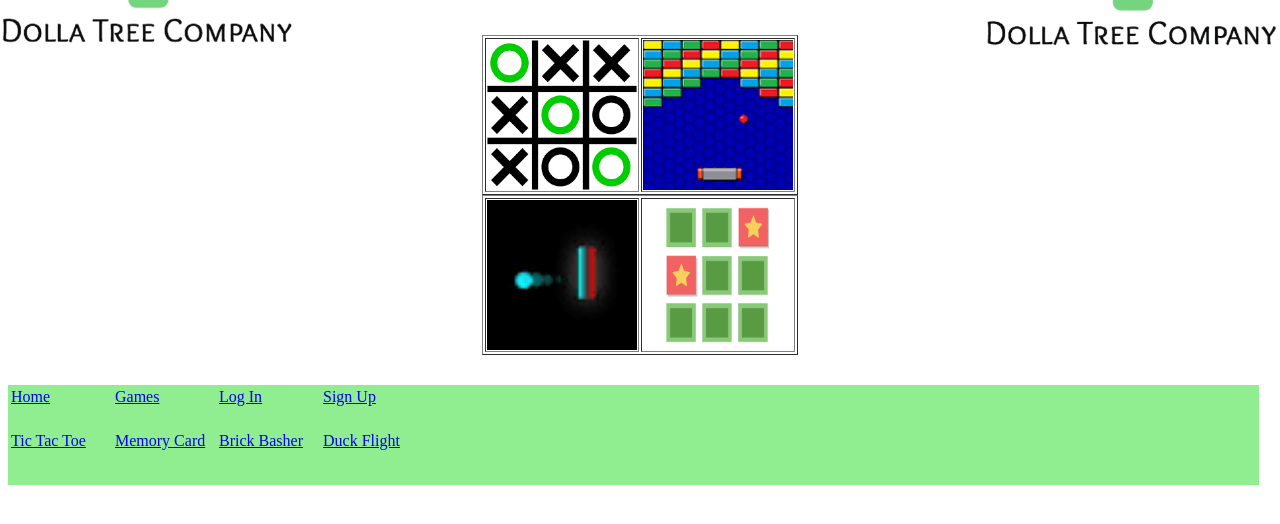
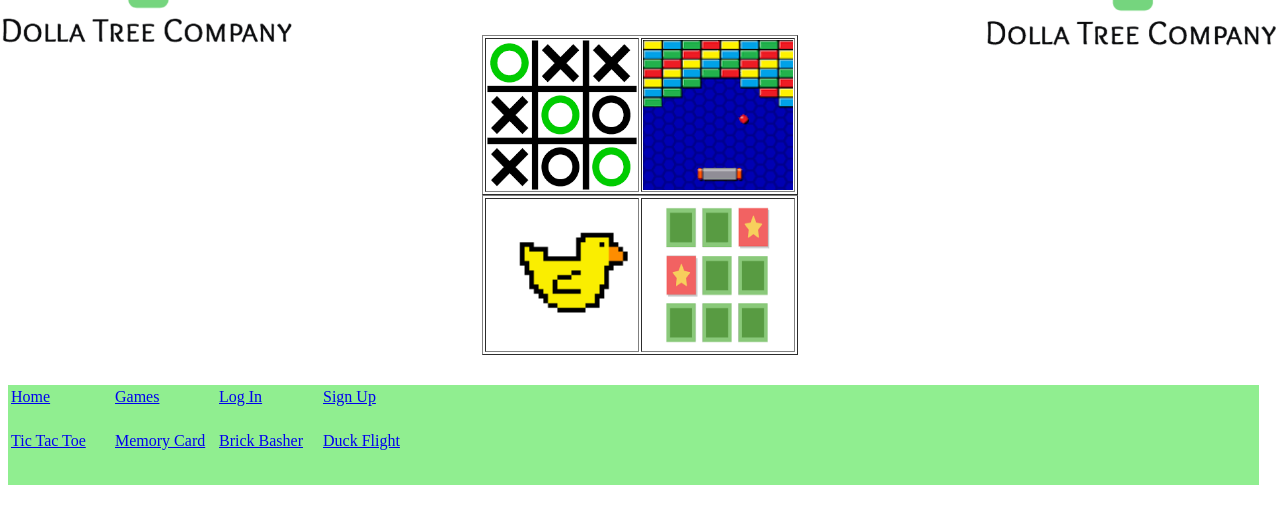
Before and after one commit to gongpengjun/422_Project2, a PHP site: page /dolla.php in a window 1280 px wide. Shown: the part 139-663 px from the top of the page. Run offline with PHP 8.4, Linux system fonts and the light colour scheme.

Commit message:
edited dolla.php to have duck img

```diff
--- a/dolla.php
+++ b/dolla.php
@@ -25,7 +25,7 @@
 		<td><a href = "blockbreaker.php"><img src="bricks.png" alt="Block breaker" height="150" width="150"></img></a></td>
 	</table>
 	<table id="table" name="table" border="1" align="center">
-		<td><a href = "navigator.php"><img src="navigate.png" alt="Navigator" height="150" width="150"></img></a></td>
+		<td><a href = "navigator.php"><img src="duckIMG.png" alt="DuckFlight" height="150" width="150"></img></a></td>
 		<td><a href = "memorycard.php"><img src="memory.png" alt="" height="150" width="150"></img></a></td>
 	</table>
 <br><br>
```
